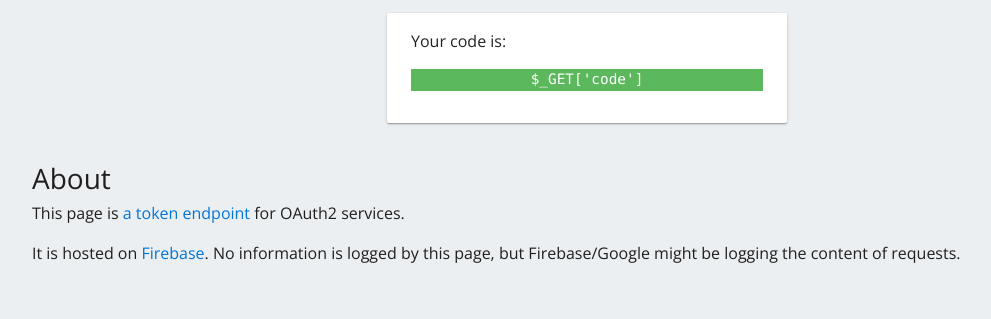
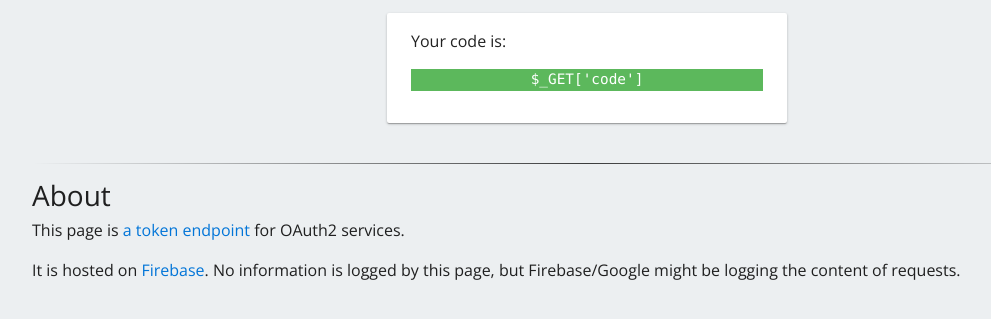
Before and after one commit to kyl191/oauth2-response-site, a plain HTML site: page public/index.html in a window 1280 px wide. Shown: the part 111-430 px from the top of the page, without its empty margins (53-1044 px from the left). Drawn offline with nearby package versions, Linux system fonts and the light colour scheme; a script that the page names is missing.

Commit message:
Flip order of messages & add a hr

```diff
--- a/public/index.html
+++ b/public/index.html
@@ -21,14 +21,15 @@
         <p id="error_description">We expected a code parameter in the query string, with length > 0.</p>
       </div>
     </div>
+    <div class="noscript">
+      <h3>Javascript seems to be disabled...</h3>
+      <p>Being super secure and not running Javascript? Look at the query string in the url - there should be a code= segment that has your code. Or you might have an error - hopefully details are in the error= and error_description= segement.</p>
+    </div>
+    <hr />
     <div>
       <h3>About</h3>
       <p>This page is <a href="http://tutorials.jenkov.com/oauth2/endpoints.html">a token endpoint</a> for OAuth2 services.</p>
       <p>It is hosted on <a href="https://firebase.google.com/">Firebase</a>. No information is logged by this page, but Firebase/Google might be logging the content of requests.</p>
-    </div>
-    <div class="noscript">
-      <h3>Javascript seems to be disabled...</h3>
-      <p>Being super secure and not running Javascript? Look at the query string in the url - there should be a code= segment that has your code. Or you might have an error - hopefully details are in the error= and error_description= segement.</p>
     </div>
   </div>
   <script src="https://cdnjs.cloudflare.com/ajax/libs/tether/1.4.0/js/tether.min.js" integrity="sha256-gL1ibrbVcRIHKlCO5OXOPC/lZz/gpdApgQAzskqqXp8=" crossorigin="anonymous"></script>
--- a/public/style.css
+++ b/public/style.css
@@ -20,3 +20,9 @@ body {
 h1 {
   margin-top: 1em;
 }
+
+hr {
+    border: 0;
+    height: 1px;
+    background-image: linear-gradient(to right, rgba(0, 0, 0, 0), rgba(0, 0, 0, 0.75), rgba(0, 0, 0, 0));
+}
```
